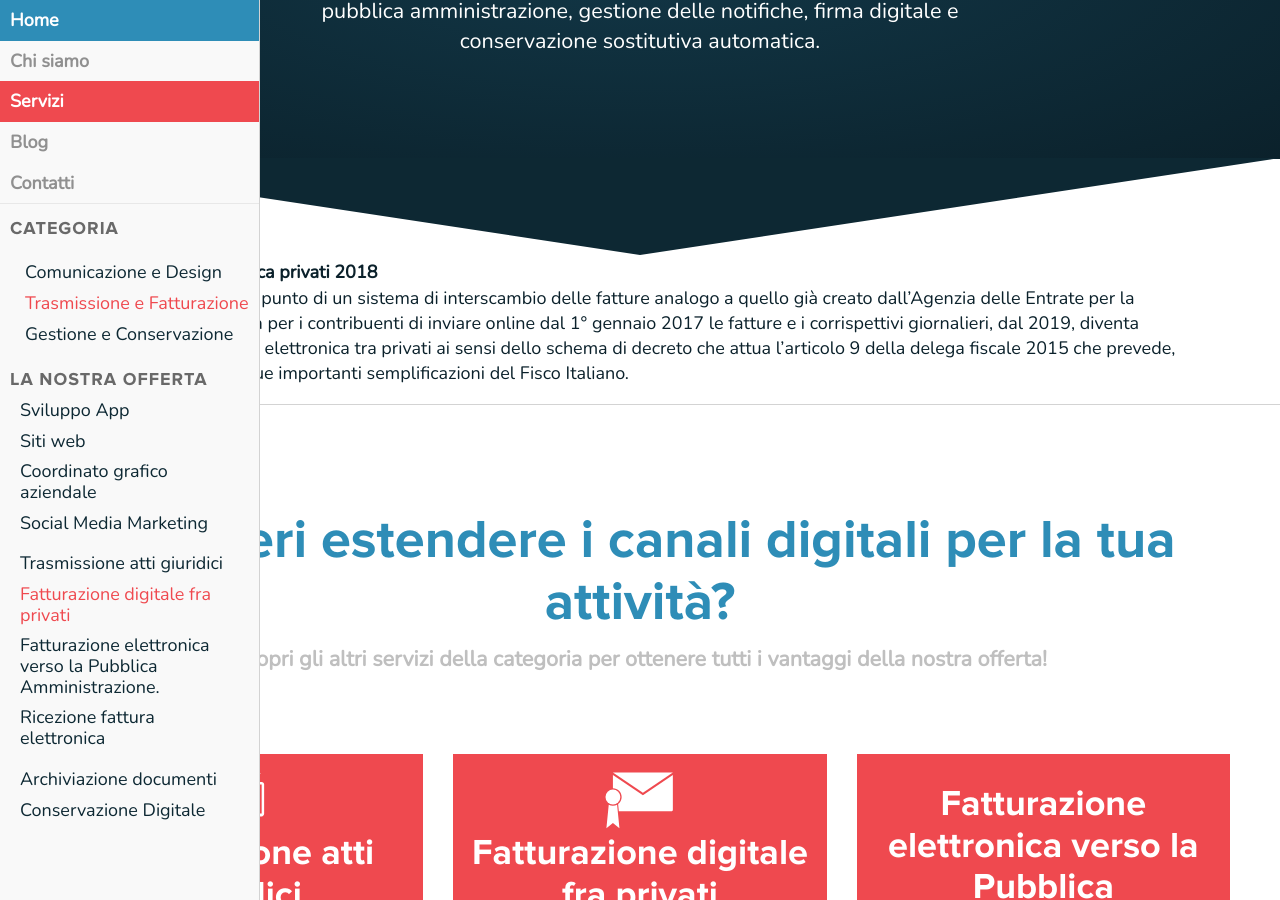
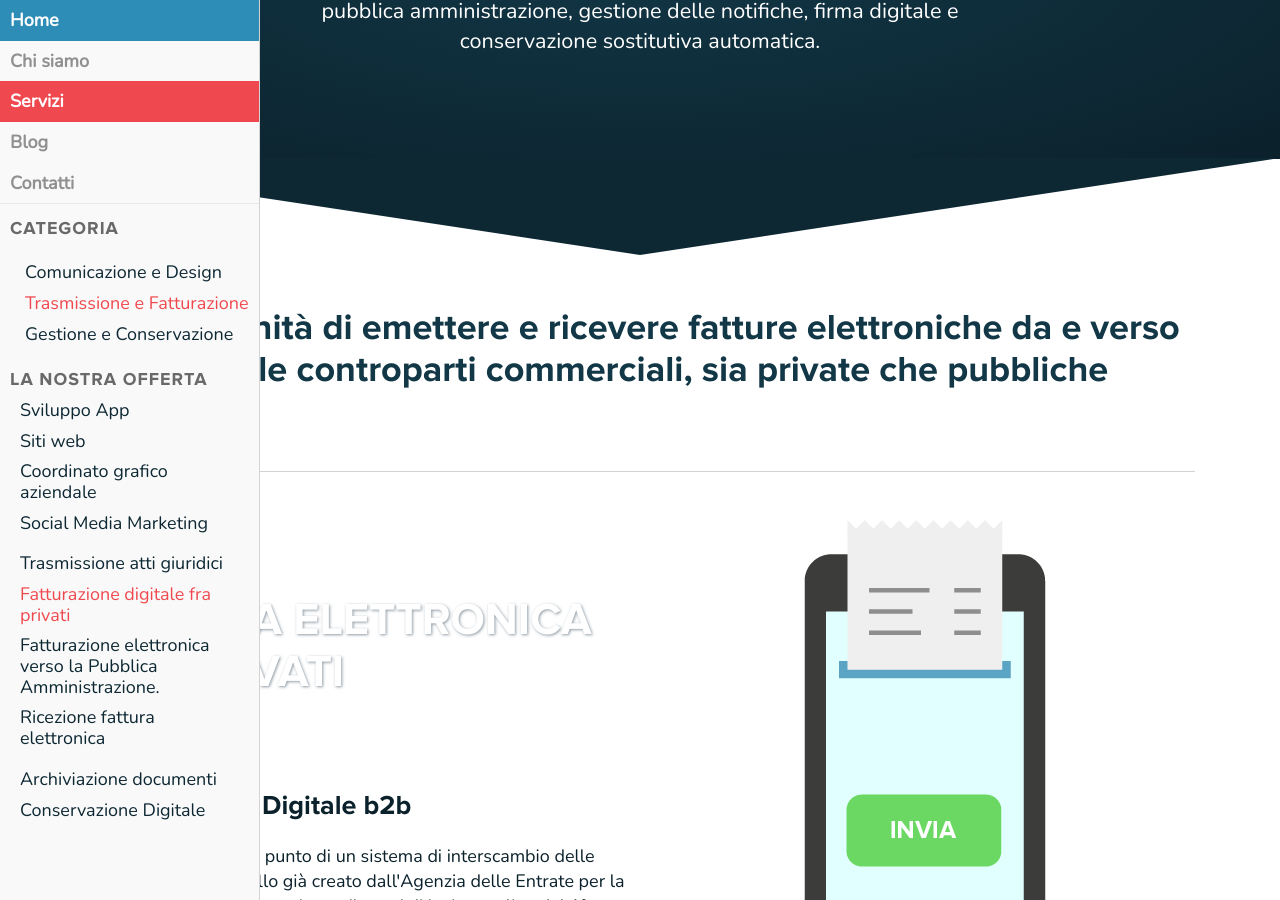
Before and after one commit to flussodigitale/dds, a Jekyll site: the page built from servizi/professionisti-ed-imprese/fattura-elettronica/fatturazione-digitale-fra-privati.md, in a window 1280 px wide and 900 px high, scrolled down 246 px. Built offline with Jekyll 4.4.1, drawn with Linux system fonts in a browser that asks for light colours; nearby versions of some CDN libraries; some web fonts are replaced; a style sheet for code colours, icons or effects is not loaded; some of the changed text lies outside the part shown.

Commit message:
nuovo stile fatturazione digitale fra privati

```diff
--- a/servizi/professionisti-ed-imprese/fattura-elettronica/fatturazione-digitale-fra-privati.md
+++ b/servizi/professionisti-ed-imprese/fattura-elettronica/fatturazione-digitale-fra-privati.md
@@ -11,5 +11,21 @@ type: fatturazione
 image: assets/icons/servizi/icon-fattura-pa.svg
 altImg: La tua Fattura digitale b2b
 ---
-<b>Fatturazione elettronica privati 2018</b> <br/>
-attraverso la messa a punto di un sistema di interscambio delle fatture analogo a quello già creato dall'Agenzia delle Entrate per la fatturaPA e possibilità per i contribuenti di inviare online dal 1° gennaio 2017 le fatture e i corrispettivi giornalieri, dal 2019, diventa obbligatoria la fattura elettronica tra privati ai sensi dello schema di decreto che attua l'articolo 9 della delega fiscale 2015 che prevede, l'introduzione delle due importanti semplificazioni del Fisco Italiano.
+<div class="slogan">
+    <h4>L'opportunità di emettere e ricevere fatture elettroniche da e verso tutte le controparti commerciali, sia private che pubbliche</h4>
+</div>
+
+<div class="field">
+    <div class="row">
+        <div class="col-md-6">
+            <h3>Fattura elettronica per privati</h3>
+            <h2>La tua Fattura Digitale b2b</h2>
+            <p>
+                Attraverso la messa a punto di un sistema di interscambio delle fatture analogo a quello già creato dall'Agenzia delle Entrate per la fatturaPA e possibilità per i contribuenti di inviare online dal 1° gennaio 2017 le fatture e i corrispettivi giornalieri, dal 2019, diventa obbligatoria la fattura elettronica tra privati ai sensi dello schema di decreto che attua l'articolo 9 della delega fiscale 2015 che prevede, l'introduzione delle due importanti semplificazioni del Fisco Italiano.
+            </p>
+        </div>
+        <div class="col-md-6">
+            <img src="{{site.baseurl}}/assets/img/fatturazione/invio-fattura-digitale.png" alt="Invia la tua fattura digitale b2b" />
+        </div>
+    </div> <!-- chiusura row -->
+</div><!-- chiusura field -->
```
Also changed, not shown: assets/img/fatturazione/invio-fattura-digitale.png (added).
